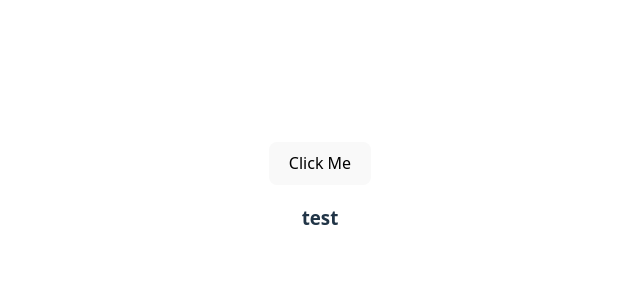
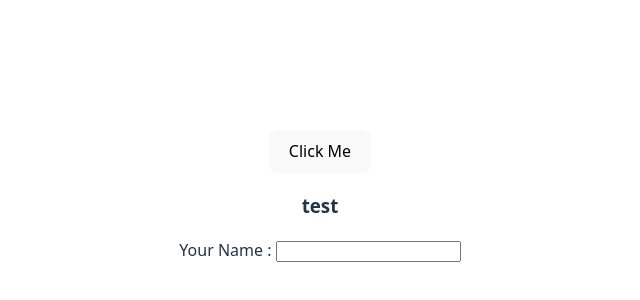
Before and after one commit to Nourvic/Web-Applications, a React (Vite) app in the folder React-with-ts/react-project/: page / in a window 1280 px wide. Shown: the part 204-504 px from the top of the page, without its empty margins (320-960 px from the left). Built offline with nearby package versions, Linux system fonts and the light colour scheme.

Commit message:
task3 with useState is done

```diff
--- a/React-with-ts/react-project/src/App.tsx
+++ b/React-with-ts/react-project/src/App.tsx
@@ -11,11 +11,14 @@ import "./App.css";
 //import SideMenu from "./myComponent/task1/SideMenu";
 //import Artikel from "./myComponent/task2/artikel";
 import MyButton from "./myComponent/task3/MyButton";
+import MyInput from "./myComponent/task3/MyInput";
+
 function App() {
   return (
     <>
       <div>
-        <MyButton/>
+        <MyButton />
+        <MyInput />
       </div>
     </>
   );
--- /dev/null
+++ b/React-with-ts/react-project/src/myComponent/task3/MyInput.tsx
@@ -0,0 +1,14 @@
+import { useState } from "react";
+
+export default function MyInput() {
+  const [MyInput, setMyInput] = useState("");
+  function handleInputChange(event: React.ChangeEvent<HTMLInputElement>) {
+    console.log(setMyInput(event.target.value));
+  }
+  return (
+    <div>
+      <label> Your Name : </label>
+      <input value={MyInput} onChange={handleInputChange} />
+    </div>
+  );
+}
```
